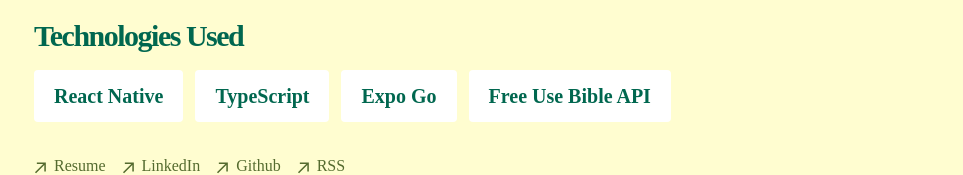
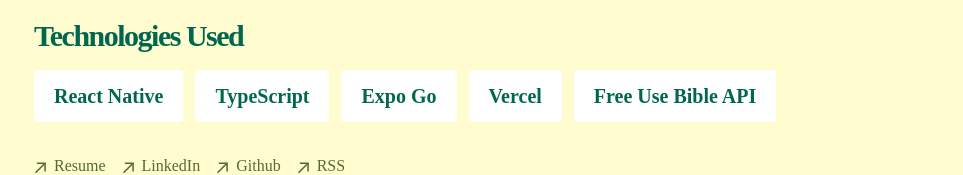
Before and after one commit to Paulracisz/portfolio-nextjs, a Next.js app: page / in a window 1280 px wide. Shown: the part 5231-5406 px from the top of the page, without its empty margins (158-1121 px from the left). Built offline with nearby package versions, Linux system fonts and the light colour scheme.

Commit message:
added vercel to lucerna technologies

```diff
--- a/app/components/projects.tsx
+++ b/app/components/projects.tsx
@@ -15,6 +15,7 @@
       <span className="tags inline-block px-5 py-3 rounded text-sm font-small">React Native</span>
       <span className="tags inline-block px-5 py-3 rounded text-sm font-small">TypeScript</span>
       <span className="tags inline-block px-5 py-3 rounded text-sm font-small">Expo Go</span>
+      <span className="tags inline-block px-5 py-3 rounded text-sm font-small">Vercel</span>
       <span className="tags inline-block px-5 py-3 rounded text-sm font-small">Free Use Bible API</span>
     </div>
     </>
```
